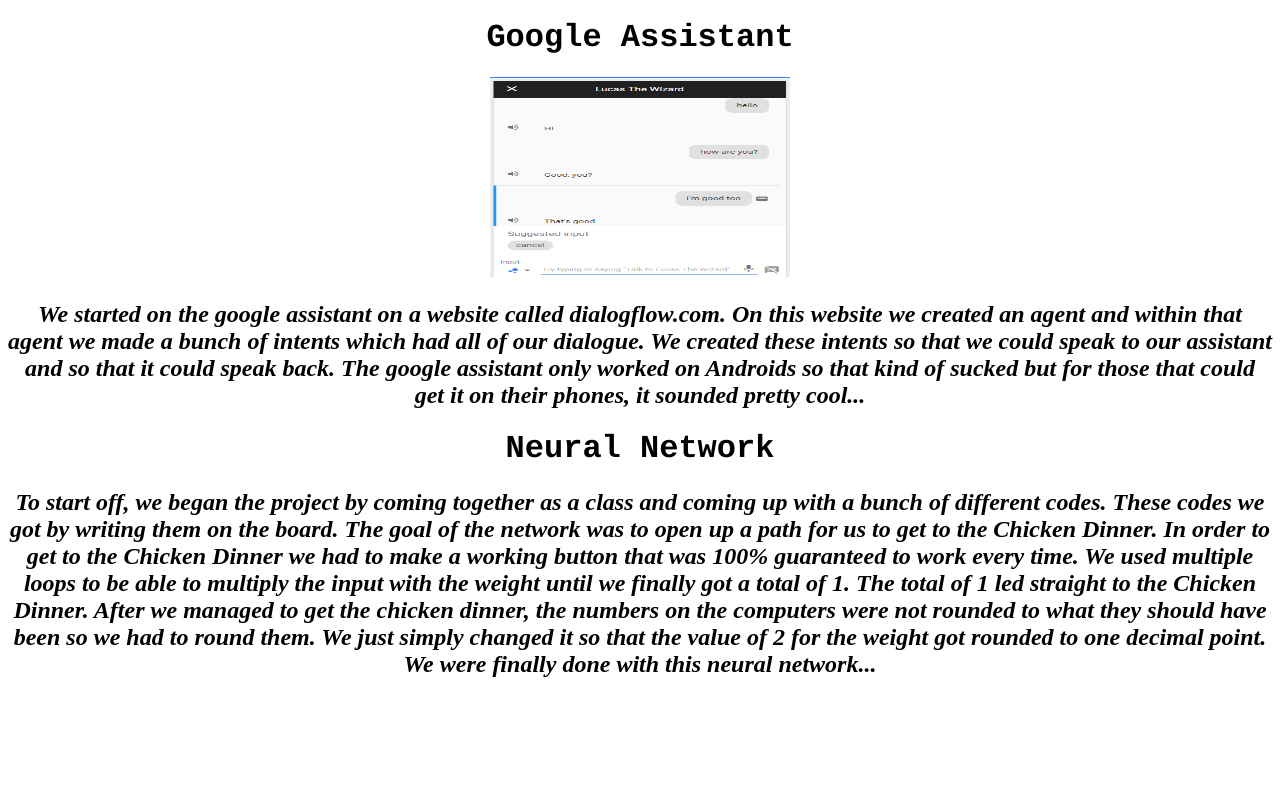
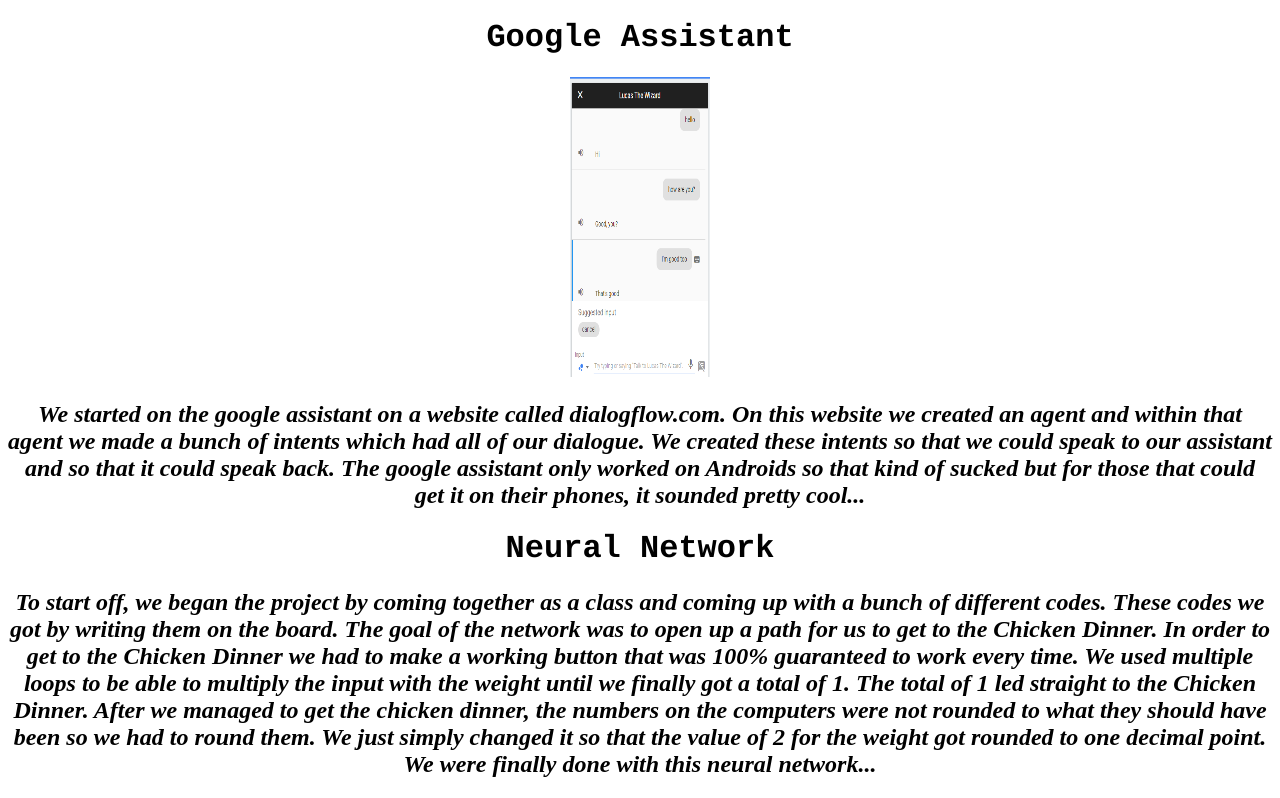
Before and after one commit to HugoDoesStuff/HugoDoesStuff.github.io, a plain HTML site: page codingPortfolio.html in a window 1280 px wide. Shown: the part 1795-2593 px from the top of the page. Before the commit the page ends 2493 px from the top, so only its background shows below. Drawn offline with Linux system fonts and the light colour scheme.

Commit message:
Add files via upload

```diff
--- a/codingPortfolio.html
+++ b/codingPortfolio.html
@@ -29,7 +29,7 @@
 <h2 style= "font-family:serif;font-style:italic;">Today we programmed our robots to move and do other stuff such as turning once it gets close to another object. The robot was built yesterday and was made using screws that were way too small and nuts. The whole robot is controlled by an Arduino which is programmed by files that Diana gave to us. Our goal was to be able to add certain functions onto our robot which was not as bad as I thought it would be. The main and most annoying issue is that one of the motors refuses to work properly. It keeps turning and using less/more power every time the program resets. It went backwards perfectly, but when it came to moving forward, it became such a disaster. Something has to be wrong with one of the motors which sucks because we can't really do anything about that...<h3>
 
 <h1 style = "font-family:courier;font-style:underline">Google Assistant</h1>
-<img src="lucasIsNoice.jpg" alt="https://s15.postimg.cc/uf6o5ww6z/lucas_Is_Noice.png" width="300" height="200">
+<img src="lucasIsNoice.jpg" alt="https://s15.postimg.cc/uf6o5ww6z/lucas_Is_Noice.png" width="140" height="300">
 <h2 style= "font-family:serif;font-style:italic;">We started on the google assistant on a website called dialogflow.com. On this website we created an agent and within that agent we made a bunch of intents which had all of our dialogue. We created these intents so that we could speak to our assistant and so that it could speak back. The google assistant only worked on Androids so that kind of sucked but for those that could get it on their phones, it sounded pretty cool...</h2>
 
 <h1 style = "font-family:courier;font-style:underline">Neural Network</h1>
```
